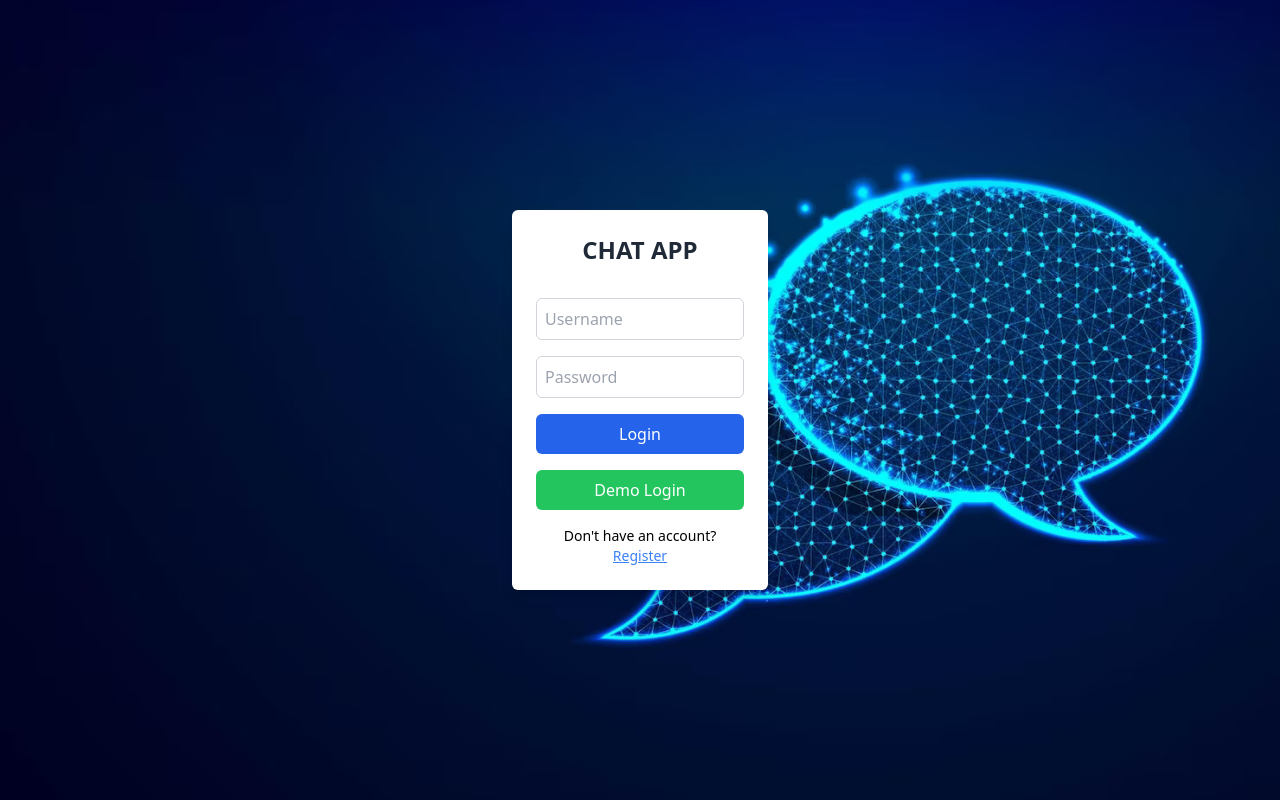
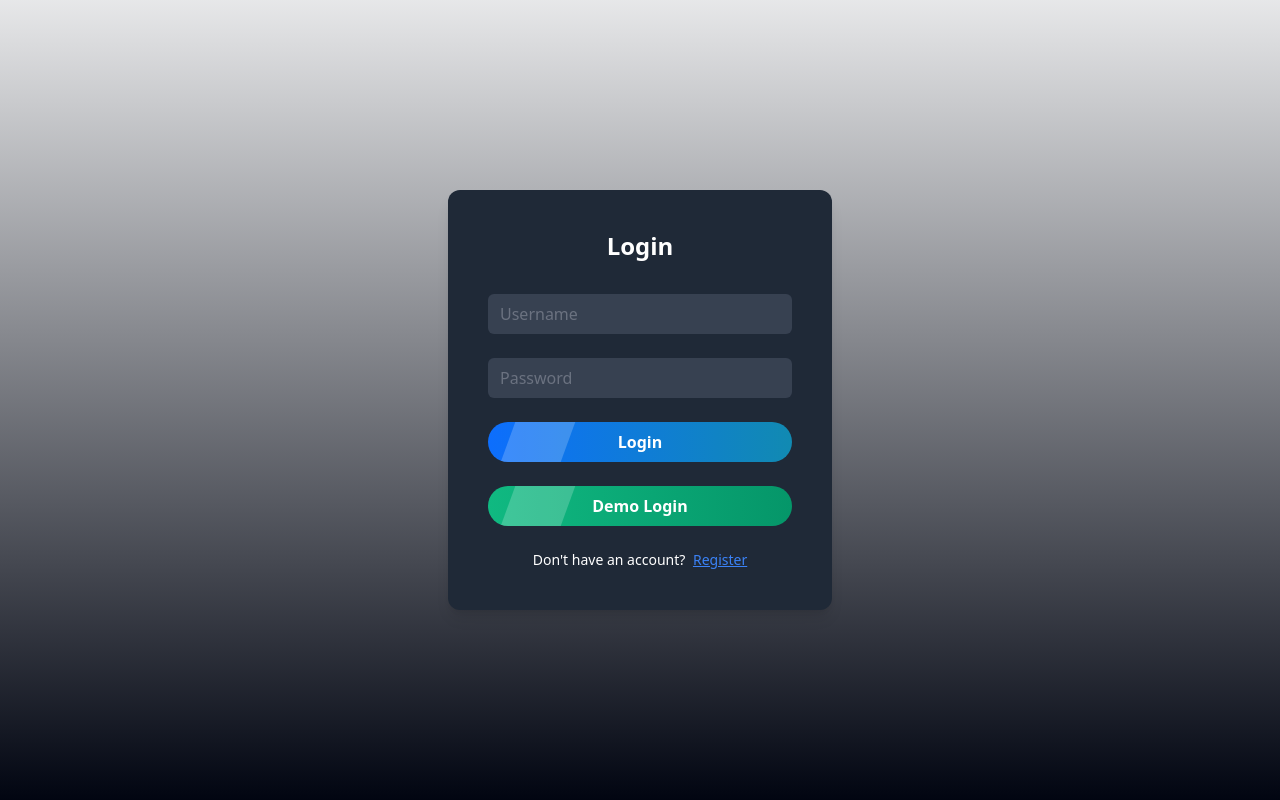
Before and after one commit to zananskij/chatter-client, a React (Vite) app: page / in a window 1280 px wide. Built offline with nearby package versions, Linux system fonts and the light colour scheme; no server answers.

Commit message:
added additional css to reigster/login page

```diff
--- a/src/RegisterAndLoginForm.jsx
+++ b/src/RegisterAndLoginForm.jsx
@@ -1,3 +1,86 @@
+// import { useContext, useState } from "react"
+// import axios from "axios"
+// import { UserContext } from "./UserContext.jsx"
+
+// export default function RegisterAndLoginForm() {
+//   const [username, setUsername] = useState("")
+//   const [password, setPassword] = useState("")
+//   const [isLoginOrRegister, setIsLoginOrRegister] = useState("login")
+//   const { setUsername: setLoggedInUsername, setId } = useContext(UserContext)
+
+//   async function handleSubmit(ev) {
+//     ev.preventDefault()
+//     const url = isLoginOrRegister === "register" ? "register" : "login"
+//     const { data } = await axios.post(url, { username, password })
+//     setLoggedInUsername(username)
+//     setId(data.id)
+//   }
+
+//   return (
+//     <div className="flex justify-center items-center h-screen bg-login-bg bg-cover bg-center">
+//       <form className="w-64 bg-gray-600 p-6 rounded-md shadow-lg flex flex-col space-y-4" onSubmit={handleSubmit}>
+//         <h1 className="text-center text-black text-2xl font-bold mb-4">CHATTER</h1>
+//         <input
+//           value={username}
+//           onChange={(ev) => setUsername(ev.target.value)}
+//           type="text"
+//           placeholder="Username"
+//           className="block w-full p-2 rounded-md border border-gray-300"
+//         />
+//         <input
+//           value={password}
+//           onChange={(ev) => setPassword(ev.target.value)}
+//           type="password"
+//           placeholder="Password"
+//           className="block w-full p-2 rounded-md border border-gray-300"
+//         />
+//         <button
+//           className="bg-blue-600 hover:bg-blue-700 text-white py-2 rounded-md transition duration-200"
+//           type="submit"
+//         >
+//           {isLoginOrRegister === "register" ? "Register" : "Login"}
+//         </button>
+
+//         <button
+//           className="bg-green-500 hover:bg-green-600 text-white py-2 rounded-md transition duration-200"
+//           onClick={async (ev) => {
+//             ev.preventDefault()
+//             setUsername("DemoUser")
+//             setPassword("demouser123")
+//             const { data } = await axios.post("/login", { username: "DemoUser", password: "demouser123" })
+//             setLoggedInUsername("DemoUser")
+//             setId(data.id)
+//           }}
+//         >
+//           Demo Login
+//         </button>
+//         <div className="text-center text-sm">
+//           {isLoginOrRegister === "register" ? (
+//             <span>
+//               Already a member?{" "}
+//               <button
+//                 className="text-blue-500 hover:text-blue-600 underline"
+//                 onClick={() => setIsLoginOrRegister("login")}
+//               >
+//                 Login here
+//               </button>
+//             </span>
+//           ) : (
+//             <span>
+//               Don't have an account?{" "}
+//               <button
+//                 className="text-blue-500 hover:text-blue-600 underline"
+//                 onClick={() => setIsLoginOrRegister("register")}
+//               >
+//                 Register
+//               </button>
+//             </span>
+//           )}
+//         </div>
+//       </form>
+//     </div>
+//   )
+// }
 import { useContext, useState } from "react"
 import axios from "axios"
 import { UserContext } from "./UserContext.jsx"
@@ -17,32 +100,39 @@ export default function RegisterAndLoginForm() {
   }
 
   return (
-    <div className="flex justify-center items-center h-screen bg-login-bg bg-cover bg-center">
-      <form className="w-64 bg-white p-6 rounded-md shadow-lg flex flex-col space-y-4" onSubmit={handleSubmit}>
-        <h1 className="text-center text-gray-800 text-2xl font-bold mb-4">CHAT APP</h1>
+    <div className="flex flex-col justify-center items-center h-screen bg-gradient-to-b from-gray-900/10 to-[#010511] text-white">
+      <div className="w-96 bg-gray-800 p-10 rounded-xl shadow-lg">
+        <h1 className="text-2xl font-bold mb-8 text-center">
+          {isLoginOrRegister === "register" ? "Register" : "Login"}
+        </h1>
+        <form onSubmit={handleSubmit} className="space-y-6">
           <input
+            type="text"
             value={username}
             onChange={(ev) => setUsername(ev.target.value)}
-          type="text"
             placeholder="Username"
-          className="block w-full p-2 rounded-md border border-gray-300"
+            required
+            className="w-full px-3 py-2 rounded-md bg-gray-700 text-white placeholder-gray-500 focus:outline-none focus:border-blue-500 focus:ring-2 focus:ring-blue-500"
           />
+
           <input
+            type="password"
             value={password}
             onChange={(ev) => setPassword(ev.target.value)}
-          type="password"
             placeholder="Password"
-          className="block w-full p-2 rounded-md border border-gray-300"
+            required
+            className="w-full px-3 py-2 rounded-md bg-gray-700 text-white placeholder-gray-500 focus:outline-none focus:border-blue-500 focus:ring-2 focus:ring-blue-500"
           />
+
           <button
-          className="bg-blue-600 hover:bg-blue-700 text-white py-2 rounded-md transition duration-200"
             type="submit"
+            className="shiny-button shiny-button-blue py-2 px-4 rounded-md text-white font-bold w-full"
           >
             {isLoginOrRegister === "register" ? "Register" : "Login"}
           </button>
 
           <button
-          className="bg-green-500 hover:bg-green-600 text-white py-2 rounded-md transition duration-200"
+            className="shiny-button shiny-button-green py-2 px-4 rounded-md text-white font-bold w-full"
             onClick={async (ev) => {
               ev.preventDefault()
               setUsername("DemoUser")
@@ -54,12 +144,13 @@ export default function RegisterAndLoginForm() {
           >
             Demo Login
           </button>
+
           <div className="text-center text-sm">
             {isLoginOrRegister === "register" ? (
               <span>
                 Already a member?{" "}
                 <button
-                className="text-blue-500 hover:text-blue-600 underline"
+                  className="text-blue-500 hover:text-blue-400 underline ml-1"
                   onClick={() => setIsLoginOrRegister("login")}
                 >
                   Login here
@@ -69,7 +160,7 @@ export default function RegisterAndLoginForm() {
               <span>
                 Don't have an account?{" "}
                 <button
-                className="text-blue-500 hover:text-blue-600 underline"
+                  className="text-blue-500 hover:text-blue-400 underline ml-1"
                   onClick={() => setIsLoginOrRegister("register")}
                 >
                   Register
@@ -78,6 +169,7 @@ export default function RegisterAndLoginForm() {
             )}
           </div>
         </form>
+      </div>
     </div>
   )
 }
--- a/src/index.css
+++ b/src/index.css
@@ -1,3 +1,55 @@
 @tailwind base;
 @tailwind components;
 @tailwind utilities;
+
+/* Shiny Button Effect */
+.shiny-button {
+  display: inline-flex;
+  align-items: center;
+  justify-content: center;
+  height: 40px;
+  padding: 0 24px;
+  color: #fff;
+  font-size: 16px;
+  font-weight: 600;
+  line-height: 1;
+  position: relative;
+  background: linear-gradient(90deg, rgba(229, 9, 20, 1) 0%, rgba(255, 82, 82, 1) 100%);
+  border: none;
+  border-radius: 20px;
+  cursor: pointer;
+  transition: transform 0.3s ease-in-out;
+  overflow: hidden;
+  outline: none;
+  text-decoration: none;
+  margin-right: 12px;
+}
+
+.shiny-button::before {
+  content: "";
+  display: block;
+  position: absolute;
+  background: rgba(255, 255, 255, 0.2);
+  width: 60px;
+  height: 100%;
+  left: -50px;
+  top: 0;
+  transform: skewX(-20deg) translateX(70px);
+  transition: transform 0.3s ease-in-out;
+}
+
+.shiny-button:hover {
+  transform: scale(1.05);
+}
+
+.shiny-button:hover::before {
+  transform: skewX(-20deg) translateX(230px);
+}
+
+.shiny-button-blue {
+  background: linear-gradient(90deg, rgba(13, 110, 253, 1) 0%, rgba(17, 138, 178, 1) 100%);
+}
+
+.shiny-button-green {
+  background: linear-gradient(90deg, rgba(16, 185, 129, 1) 0%, rgba(5, 150, 105, 1) 100%);
+}
```
Lines whose indentation alone changed are shown as unchanged.
